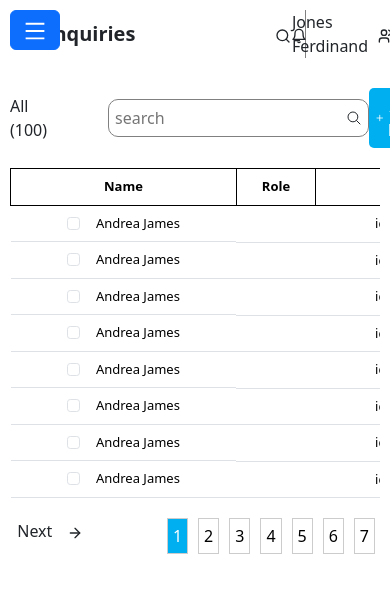
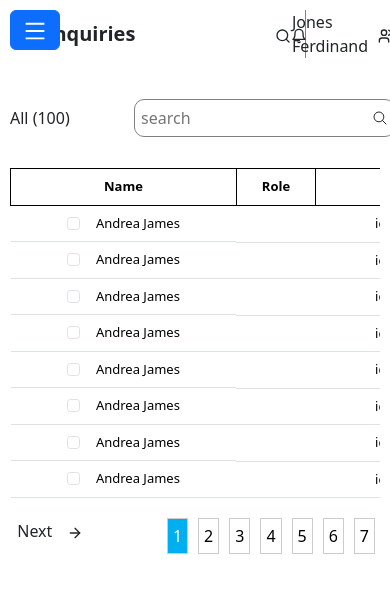
Before and after one commit to jneralrex/rework-enquiry, a React (Vite) app: page /drawer/user-management in a window 390 px wide. Shown: the top 592 px of the page. Built offline with nearby package versions, Linux system fonts and the light colour scheme.

Commit message:
Adress alignment

```diff
--- a/src/assets/styles/pages/usermanagement.css
+++ b/src/assets/styles/pages/usermanagement.css
@@ -135,14 +135,13 @@
       .search-and-add {
         display: flex;
         width: 100%;
-        justify-content: space-around;
         margin-bottom: 20px;
         align-items: center;
+        margin-right: auto;
       }
       .search-add-group {
         display: flex;
-        justify-content: space-between;
-        width: 87%;
+        width: 80%;
         align-items: center;
       }
   }
```
